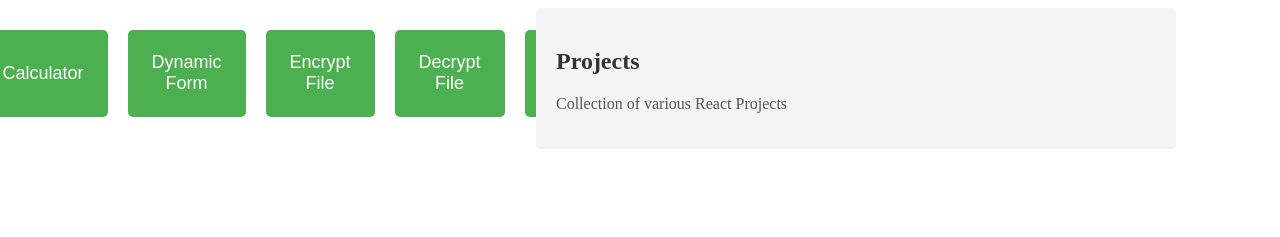
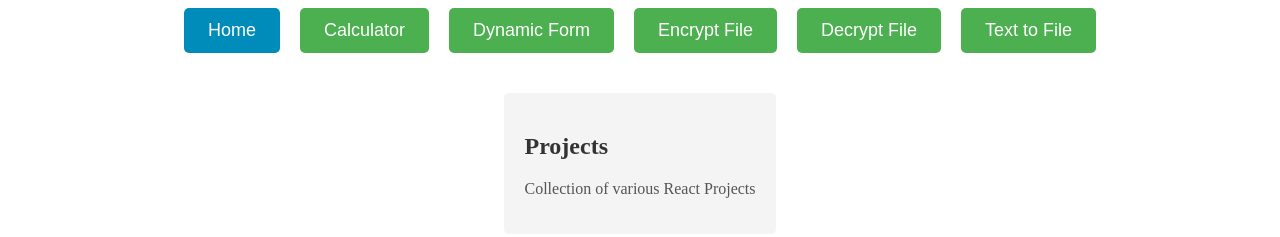
Before and after one commit to anshul-sharma-in/react-projects, a React app: page / in a window 1280 px wide. Built offline with nearby package versions, Linux system fonts and the light colour scheme.

Commit message:
fix: minor css fix

```diff
--- a/src/component/App.css
+++ b/src/component/App.css
@@ -52,22 +52,3 @@
     max-width: 600px;
   }
 }
-@media only screen and (min-width: 1024px) {
-  /* For larger screens */
-  .component-app {
-    flex-direction: row;
-    justify-content: space-around;
-  }
-  .home-content {
-    width: 50%;
-    margin-right: 20px;
-  }
-  .tabs {
-    flex: 1;
-    max-width: 300px;
-    margin-bottom: 0;
-  }
-  .tabs button {
-    margin-bottom: 10px;
-  }
-}
```
